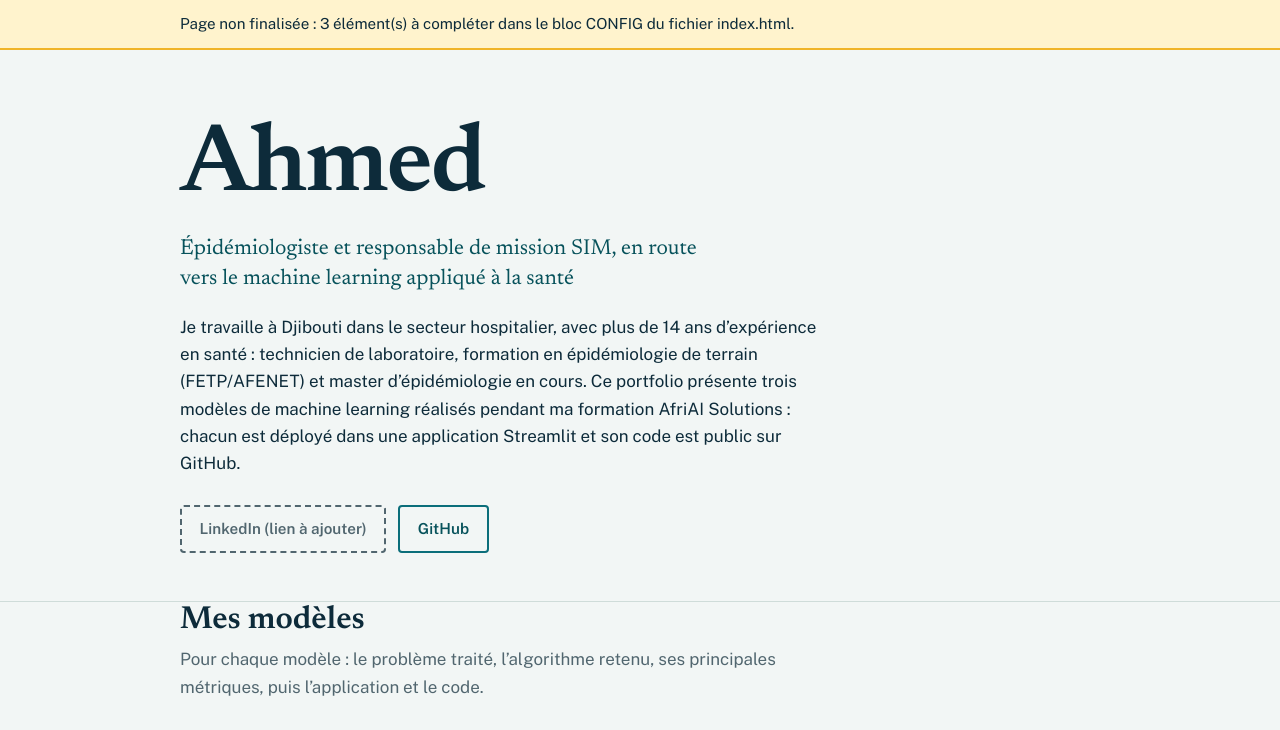
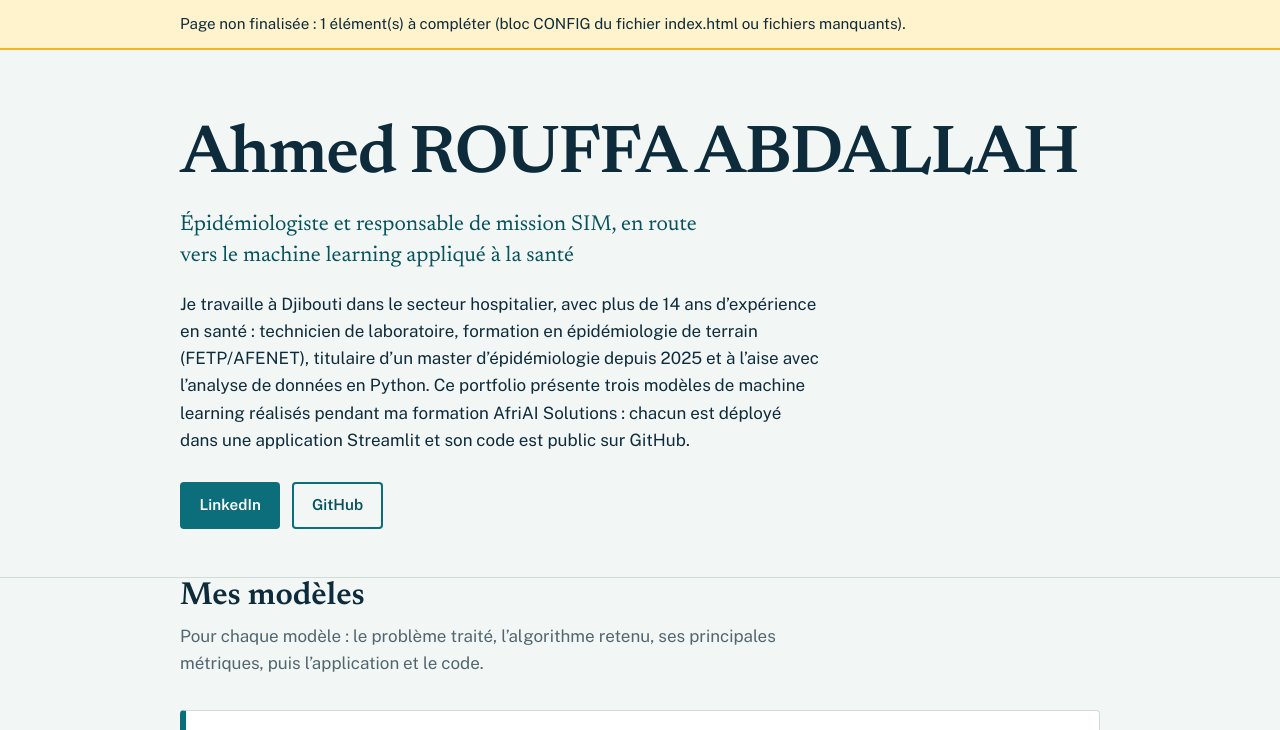
Before and after one commit to ahmedrouffa-tech/Portfolio, a plain HTML site: page index.html in a window 1280 px wide. Shown: the top 730 px of the page. Drawn offline with nearby package versions, Linux system fonts and the light colour scheme.

Commit message:
Update index.html

```diff
--- a/index.html
+++ b/index.html
@@ -3,7 +3,7 @@
 <head>
 <meta charset="utf-8">
 <meta name="viewport" content="width=device-width, initial-scale=1">
-<title>Portfolio – Ahmed</title>
+<title>Portfolio – Ahmed ROUFFA ABDALLAH</title>
 <meta name="description" content="Portfolio de projets de machine learning : régression et classification, applications Streamlit et code sur GitHub.">
 <link rel="preconnect" href="https://fonts.googleapis.com">
 <link rel="preconnect" href="https://fonts.gstatic.com" crossorigin>
@@ -24,7 +24,11 @@ a{color:var(--teal-d)}
 #todo{background:var(--todo);border-bottom:2px solid var(--sun);padding:.75rem 0;font-size:.95rem}
 #todo[hidden]{display:none}
 header.hero{padding:4.5rem 0 3rem;border-bottom:1px solid var(--line)}
-h1{font:600 clamp(3rem,10vw,6rem)/.95 var(--serif);letter-spacing:-.02em;margin:0 0 1.25rem}
+h1{font:600 clamp(2.4rem,7vw,4.25rem)/1 var(--serif);letter-spacing:-.02em;margin:0 0 1.25rem}
+.hero-grid{display:flex;flex-wrap:wrap;align-items:center;gap:2rem 3rem}
+.hero-text{flex:1 1 24rem;min-width:0}
+.photo{width:12rem;height:12rem;border-radius:50%;object-fit:cover;border:4px solid var(--surface);box-shadow:0 0 0 2px var(--teal);flex:none}
+.photo[hidden]{display:none}
 .role{font:400 1.35rem/1.4 var(--serif);color:var(--teal-d);margin:0 0 1.25rem;max-width:34rem}
 .intro{max-width:40rem;margin:0 0 1.75rem;color:var(--ink)}
 .contacts{display:flex;flex-wrap:wrap;gap:.75rem}
@@ -60,10 +64,15 @@ footer{border-top:1px solid var(--line);padding:1.5rem 0 2.5rem;color:var(--mute
 
 <header class="hero">
   <div class="wrap">
-    <h1 id="name"></h1>
-    <p class="role" id="role"></p>
-    <p class="intro" id="intro"></p>
-    <div class="contacts" id="contacts"></div>
+    <div class="hero-grid">
+      <img id="photo" class="photo" alt="" width="192" height="192" hidden>
+      <div class="hero-text">
+        <h1 id="name"></h1>
+        <p class="role" id="role"></p>
+        <p class="intro" id="intro"></p>
+        <div class="contacts" id="contacts"></div>
+      </div>
+    </div>
   </div>
 </header>
 
@@ -85,10 +94,11 @@ footer{border-top:1px solid var(--line);padding:1.5rem 0 2.5rem;color:var(--mute
    rempli, le bandeau disparaît tout seul.
    ============================================================ */
 const CONFIG = {
-  name: "Ahmed",                          // ajoutez votre nom de famille si vous le souhaitez
+  name: "Ahmed ROUFFA ABDALLAH",
+  photo: "photo.jpg",                       // fichier à déposer à côté de index.html (carré, 600×600 px conseillé)
   role: "Épidémiologiste et responsable de mission SIM, en route vers le machine learning appliqué à la santé",
-  intro: "Je travaille à Djibouti dans le secteur hospitalier, avec plus de 14 ans d’expérience en santé : technicien de laboratoire, formation en épidémiologie de terrain (FETP/AFENET) et master d’épidémiologie en cours. Ce portfolio présente trois modèles de machine learning réalisés pendant ma formation AfriAI Solutions : chacun est déployé dans une application Streamlit et son code est public sur GitHub.",
-  linkedin: "",                           // ex. "https://www.linkedin.com/in/votre-profil"
+  intro: "Je travaille à Djibouti dans le secteur hospitalier, avec plus de 14 ans d’expérience en santé : technicien de laboratoire, formation en épidémiologie de terrain (FETP/AFENET), titulaire d’un master d’épidémiologie depuis 2025 et à l’aise avec l’analyse de données en Python. Ce portfolio présente trois modèles de machine learning réalisés pendant ma formation AfriAI Solutions : chacun est déployé dans une application Streamlit et son code est public sur GitHub.",
+  linkedin: "https://www.linkedin.com/in/ahmed-rouffa-abdallah-895057202",
   github: "https://github.com/ahmedrouffa-tech",
   email: "",                              // optionnel
 
@@ -118,7 +128,7 @@ const CONFIG = {
         { label: "Recall",   value: "0,885" }
       ],
       metricsNote: "Mesurées sur le jeu de validation.",
-      streamlit: "",
+      streamlit: "https://g6qebf33yecwdwaaddmfzm.streamlit.app/",
       repo: "https://github.com/ahmedrouffa-tech/Projet_Clas_Car_Data_Ahmed-2"
     },
     {
@@ -132,7 +142,7 @@ const CONFIG = {
         { label: "Recall",   value: "0,724" }
       ],
       metricsNote: "Mesurées sur le jeu de validation.",
-      streamlit: "",
+      streamlit: "https://fgpwtuqcn5dxntrpeuaphj.streamlit.app/",
       repo: "https://github.com/ahmedrouffa-tech/Projet_Clas_Bank_Data_Ahmed-2-"
     }
   ],
@@ -158,6 +168,14 @@ function link(href, text, cls, label){
 }
 
 $("name").textContent = CONFIG.name;
+document.title = "Portfolio – " + CONFIG.name;
+if (CONFIG.photo){
+  const p = $("photo");
+  p.alt = "Photo de " + CONFIG.name;
+  p.onload = () => { p.hidden = false; };
+  p.onerror = () => { p.hidden = true; missing.push("photo de profil (fichier " + CONFIG.photo + " absent)"); showTodo(); };
+  p.src = CONFIG.photo;
+}
 $("role").textContent = CONFIG.role;
 $("intro").textContent = CONFIG.intro;
 $("lede").textContent = "Pour chaque modèle : le problème traité, l’algorithme retenu, ses principales métriques, puis l’application et le code.";
@@ -205,10 +223,12 @@ CONFIG.models.forEach(m => {
 
 $("footer").textContent = CONFIG.footer;
 
-if (missing.length){
-  $("todo-text").textContent = "Page non finalisée : " + missing.length + " élément(s) à compléter dans le bloc CONFIG du fichier index.html.";
+function showTodo(){
+  if (!missing.length) return;
+  $("todo-text").textContent = "Page non finalisée : " + missing.length + " élément(s) à compléter (bloc CONFIG du fichier index.html ou fichiers manquants).";
   $("todo").hidden = false;
 }
+showTodo();
 </script>
 </body>
 </html>
```
